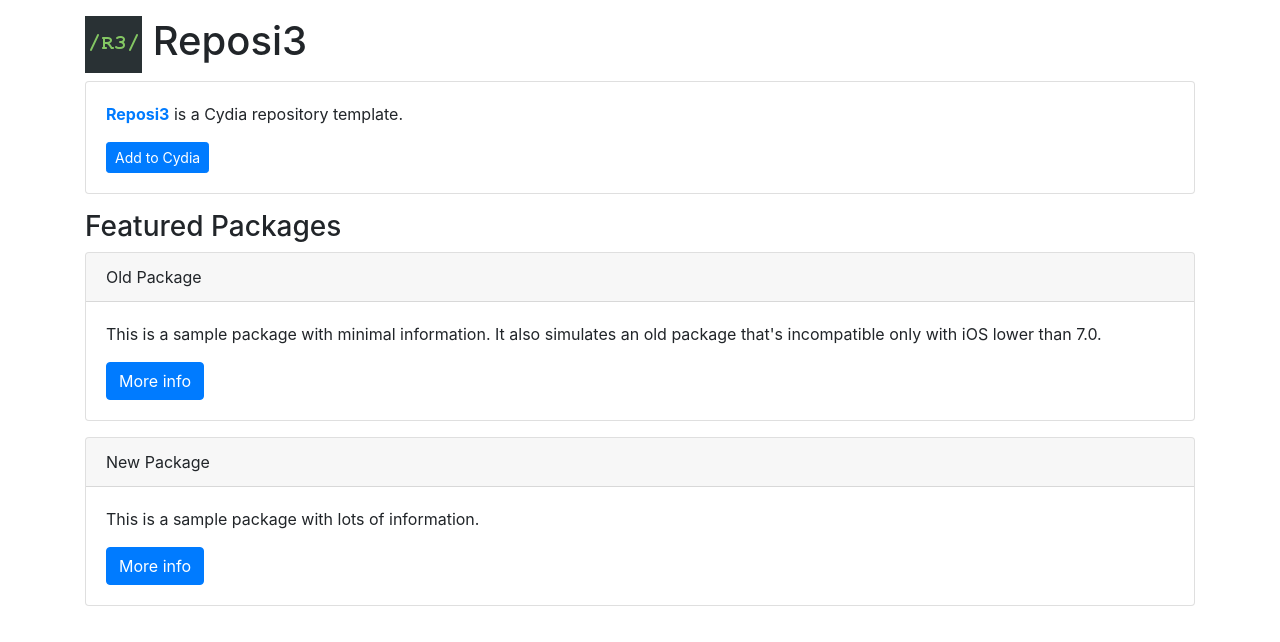
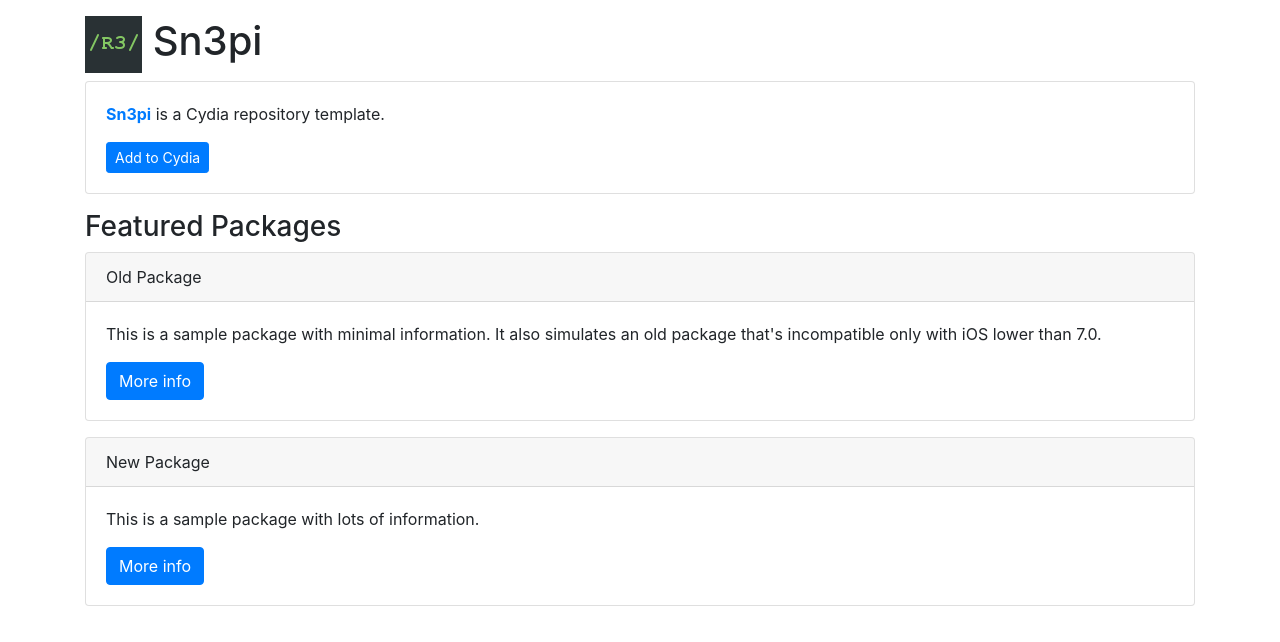
Before and after one commit to sn3pi/repo, a plain HTML site: page index.html in a window 1280 px wide. Drawn offline with nearby package versions, Linux system fonts and the light colour scheme.

Commit message:
Sn3piRepo

```diff
--- a/index.html
+++ b/index.html
@@ -1,7 +1,7 @@
 <!DOCTYPE html>
 <html lang="en">
 <head>
-  <title>Reposi3</title>
+  <title>Sn3pi Repo</title>
   <meta charset="utf-8">
   <meta name="viewport" content="width=device-width, initial-scale=1">
   <link rel="stylesheet" href="https://stackpath.bootstrapcdn.com/bootstrap/4.5.0/css/bootstrap.min.css" integrity="sha384-9aIt2nRpC12Uk9gS9baDl411NQApFmC26EwAOH8WgZl5MYYxFfc+NcPb1dKGj7Sk" crossorigin="anonymous">
@@ -11,13 +11,13 @@
 <body>
 
 <div class="container">
-	<h1><img src="CydiaIcon.png"> Reposi3</h1>
+	<h1><img src="CydiaIcon.png"> Sn3pi</h1>
 </div>
 
 <div class="container">
 	<div class="card">
 		<div class="card-body">
-			<p><span class="text-primary"><b>Reposi3</span></b> is a Cydia repository template.</p>
+			<p><span class="text-primary"><b>Sn3pi</span></b> is a Cydia repository template.</p>
 			<a class="btn btn-sm btn-primary" href="cydia://url/https://cydia.saurik.com/api/share#?source=https://sn3pi.github.io/repo/">Add to Cydia</a>
 		</div>
 	</div>
```
Also changed, not shown: 5 other files.
